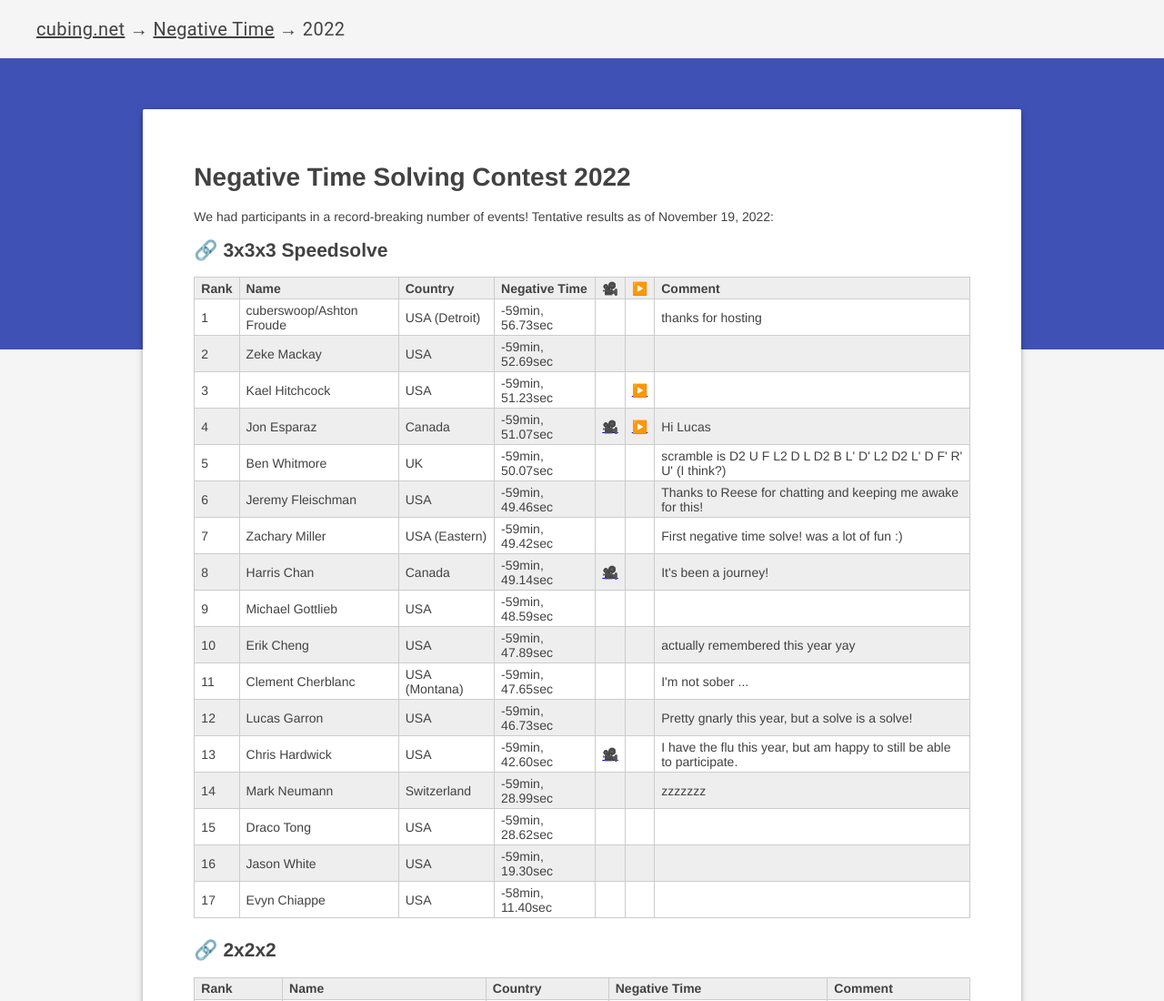
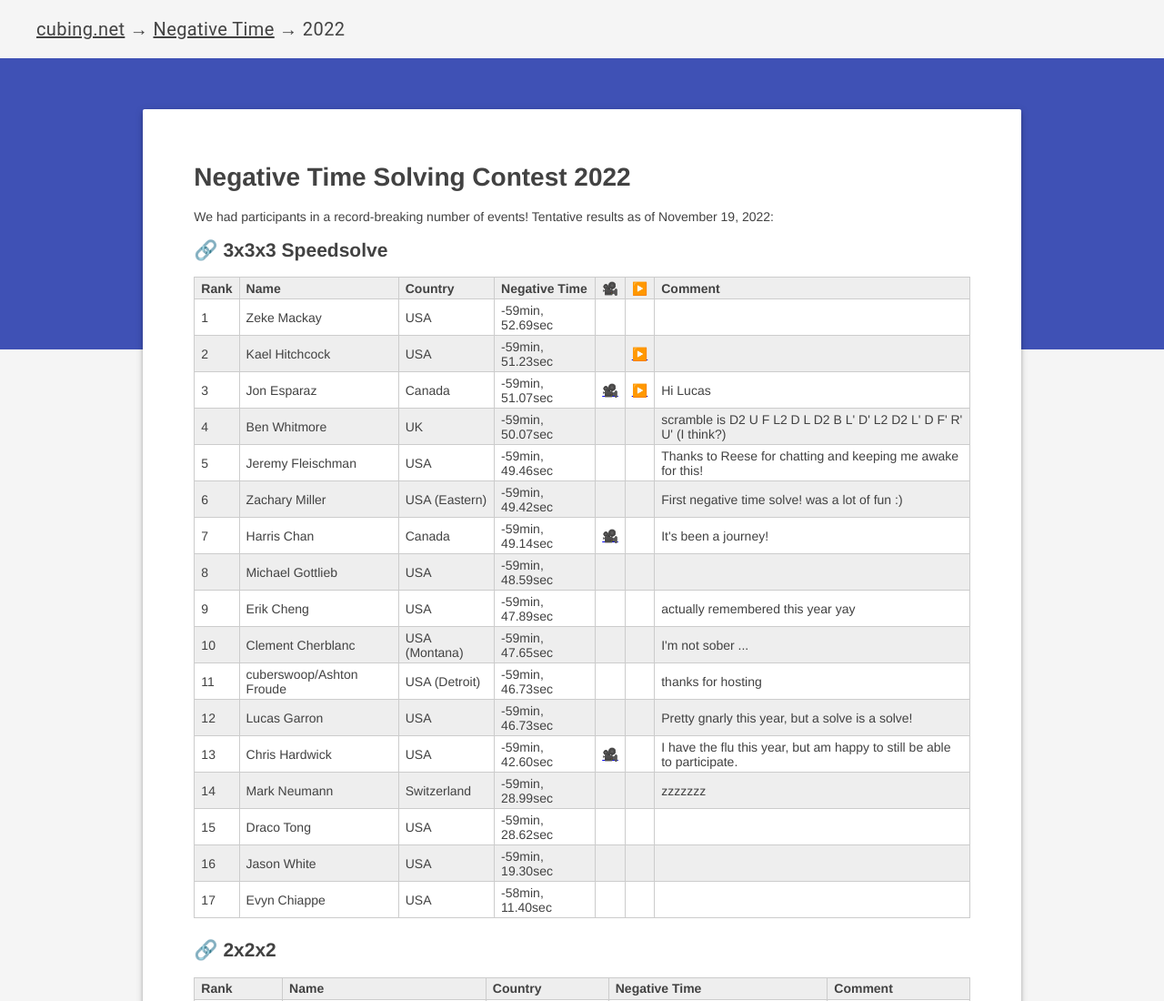
Before and after one commit to cubing/negative-time.cubing.net, a plain HTML site: page 2022/index.html in a window 1280 px wide. Shown: the top 1100 px of the page at 91% size. Drawn offline with Linux system fonts and the light colour scheme.

Commit message:
FREEZE.unindexed

```diff
--- a/2022/index.html
+++ b/2022/index.html
@@ -47,15 +47,6 @@
           <tbody>
             <tr>
               <td>1</td>
-              <td>cuberswoop/Ashton Froude</td>
-              <td>USA (Detroit)</td>
-              <td>-59min, 56.73sec</td>
-              <td></td>
-              <td></td>
-              <td>thanks for hosting</td>
-            </tr>
-            <tr>
-              <td>2</td>
               <td>Zeke Mackay</td>
               <td>USA</td>
               <td>-59min, 52.69sec</td>
@@ -64,7 +55,7 @@
               <td></td>
             </tr>
             <tr>
-              <td>3</td>
+              <td>2</td>
               <td>Kael Hitchcock</td>
               <td>USA</td>
               <td>-59min, 51.23sec</td>
@@ -75,7 +66,7 @@
               <td></td>
             </tr>
             <tr>
-              <td>4</td>
+              <td>3</td>
               <td>Jon Esparaz</td>
               <td>Canada</td>
               <td>-59min, 51.07sec</td>
@@ -86,7 +77,7 @@
               <td>Hi Lucas</td>
             </tr>
             <tr>
-              <td>5</td>
+              <td>4</td>
               <td>Ben Whitmore</td>
               <td>UK</td>
               <td>-59min, 50.07sec</td>
@@ -95,7 +86,7 @@
               <td>scramble is D2 U F L2 D L D2 B L' D' L2 D2 L' D F' R' U' (I think?)</td>
             </tr>
             <tr>
-              <td>6</td>
+              <td>5</td>
               <td>Jeremy Fleischman</td>
               <td>USA</td>
               <td>-59min, 49.46sec</td>
@@ -104,7 +95,7 @@
               <td>Thanks to Reese for chatting and keeping me awake for this!</td>
             </tr>
             <tr>
-              <td>7</td>
+              <td>6</td>
               <td>Zachary Miller</td>
               <td>USA (Eastern)</td>
               <td>-59min, 49.42sec</td>
@@ -113,7 +104,7 @@
               <td>First negative time solve! was a lot of fun :)</td>
             </tr>
             <tr>
-              <td>8</td>
+              <td>7</td>
               <td>Harris Chan</td>
               <td>Canada</td>
               <td>-59min, 49.14sec</td>
@@ -122,7 +113,7 @@
               <td>It's been a journey! </td>
             </tr>
             <tr>
-              <td>9</td>
+              <td>8</td>
               <td>Michael Gottlieb</td>
               <td>USA</td>
               <td>-59min, 48.59sec</td>
@@ -131,7 +122,7 @@
               <td></td>
             </tr>
             <tr>
-              <td>10</td>
+              <td>9</td>
               <td>Erik Cheng</td>
               <td>USA</td>
               <td>-59min, 47.89sec</td>
@@ -140,13 +131,22 @@
               <td>actually remembered this year yay</td>
             </tr>
             <tr>
-              <td>11</td>
+              <td>10</td>
               <td>Clement Cherblanc</td>
               <td>USA (Montana)</td>
               <td>-59min, 47.65sec</td>
               <td></td>
               <td></td>
               <td>I'm not sober ...</td>
+            </tr>
+            <tr>
+              <td>11</td>
+              <td>cuberswoop/Ashton Froude</td>
+              <td>USA (Detroit)</td>
+              <td>-59min, 46.73sec</td>
+              <td></td>
+              <td></td>
+              <td>thanks for hosting</td>
             </tr>
             <tr>
               <td>12</td>
--- a/admin/process-responses/src/data.ts
+++ b/admin/process-responses/src/data.ts
@@ -29,7 +29,7 @@ export const data = `Timestamp,Name,Country Where You Participated,Event,Result,
 11/6/2022 1:16:51,Evyn Chiappe,USA,NEGAminx,"""-50min, 33.33sec""",,,
 11/6/2022 1:37:38,Rowan Fortier,Canada,Melinda's 2x2x2x2,"-58min, 20.67sec",now I have done both physical and virtual 4D puzzles in negative time :D,https://youtu.be/c-xfbM2ms3o,
 11/6/2022 5:49:01,Chris Hardwick,USA,3x3x3 Speedsolve,"-59min, 42.60sec","I have the flu this year, but am happy to still be able to participate.",https://youtu.be/MsrBfZuBiW0,
-11/6/2022 6:13:49,cuberswoop/Ashton Froude,USA (Detroit),3x3x3 Speedsolve,"-59min, 56.73sec",thanks for hosting,,
+11/6/2022 6:13:49,cuberswoop/Ashton Froude,USA (Detroit),3x3x3 Speedsolve,"-59min, 46.73sec",thanks for hosting,,
 11/6/2022 8:45:03,Kael Hitchcock,USA,3x3x3 Speedsolve,"-59min, 51.23sec",,,"y R' L' D U R F
 R' L U2 L'
 R U' R' U2 R U' R'
```
Also changed, not shown: index.html (+7 -0 lines).
